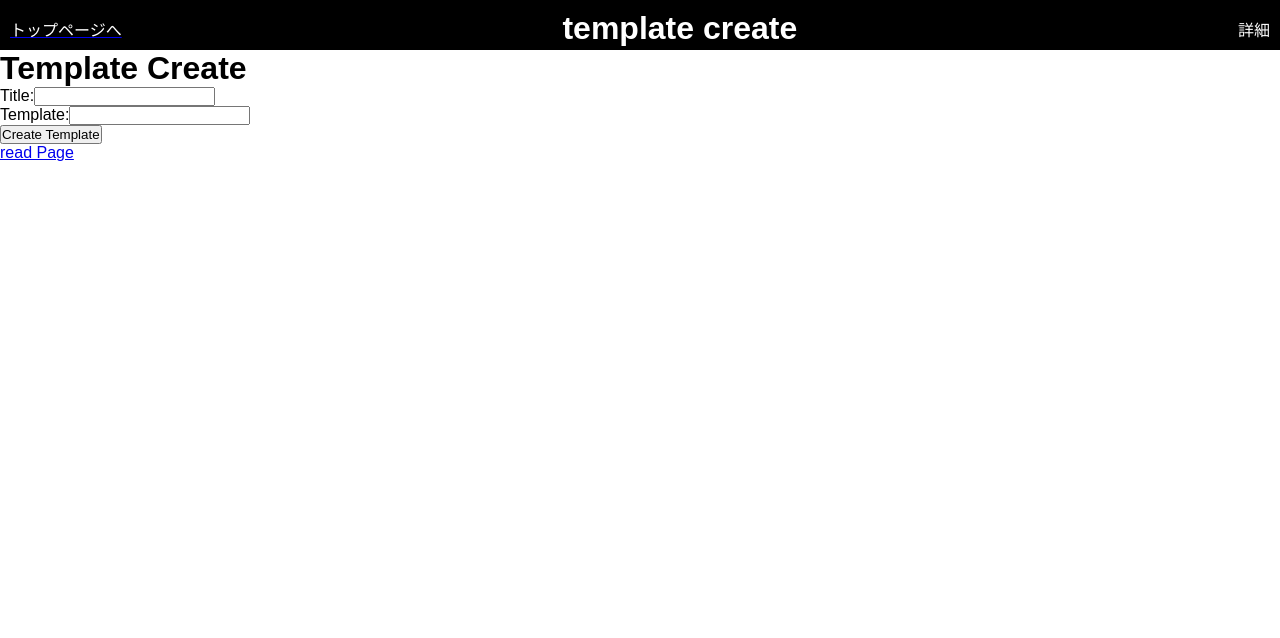
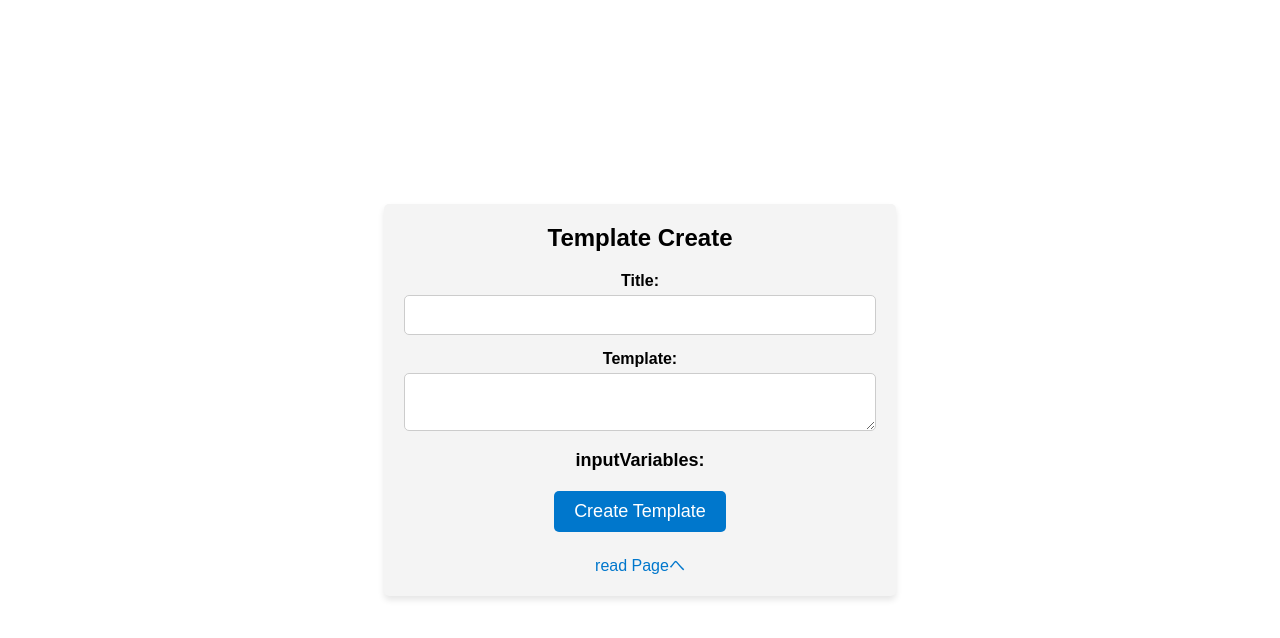
Before and after one commit to toramine/gpt_application, a Next.js app: page /templates/create in a window 1280 px wide. Shown: the top 638 px of the page. Built offline with nearby package versions, Linux system fonts and the light colour scheme.

Commit message:
createページとeditページにcssを適応した

```diff
--- a/pages/templates/create.js
+++ b/pages/templates/create.js
@@ -2,7 +2,7 @@ import axios from "axios";
 import Link from "next/link";
 import { useRouter } from "next/router";
 import { useState } from "react";
-import Topbar from "../../components/Topbar";
+import styles from "../../styles/templates/Create.module.css";
 
 const TemplateCreate = () => {
   const router = useRouter();
@@ -29,12 +29,6 @@ const TemplateCreate = () => {
     }
   };
 
-  const handleRemoveInput = (index) => {
-    const newInputVariables = [...formData.inputVariables];
-    newInputVariables.splice(index, 1);
-    setFormData({ ...formData, inputVariables: newInputVariables });
-  };
-
   const handleSubmit = async () => {
     try {
       await axios.post("http://127.0.0.1:3060/api/template/create", formData);
@@ -47,52 +41,45 @@ const TemplateCreate = () => {
   };
 
   return (
-    <div>
-      <Topbar pageTitle="template create" />
-      <h1>Template Create</h1>
+    <div className={styles.content}>
+      <div className={styles.wrapper}>
+        <h1 className={styles.pageTitle}>Template Create</h1>
         <form>
-        <div>
-          <label>Title:</label>
+          <div className={styles.formGroup}>
+            <label className={styles.label}>Title:</label>
             <input
               type="text"
               name="title"
+              className={styles.input}
               value={formData.title}
               onChange={(e) => handleInputChange(e)}
             />
           </div>
-        <div>
-          <label>Template:</label>
-          <input
-            type="text"
+          <div className={styles.formGroup}>
+            <label className={styles.label}>Template:</label>
+            <textarea
               name="template"
+              className={styles.input}
               value={formData.template}
               onChange={(e) => handleInputChange(e)}
-          />
+            ></textarea>
           </div>
-        <div>
+          <div className={styles.inputVariables}>
+            <label className={styles.label}>inputVariables:</label>
             {formData.inputVariables.join(", ")}
-          {/* <label>Input Variables:</label>
-          {formData.inputVariables.map((input, index) => (
-            <div key={index}>
-              <input
-                type="text"
-                name="inputVariables"
-                value={input}
-                onChange={(e) => handleInputChange(e)}
-              />
-              <button type="button" onClick={() => handleRemoveInput(index)}>
-                Remove
-              </button>
           </div>
-          ))} */}
-        </div>
-        <button type="button" onClick={handleSubmit}>
+          <button
+            className={styles.button}
+            type="button"
+            onClick={handleSubmit}
+          >
             Create Template
           </button>
         </form>
         <Link href="/templates/read">
-        <p>read Page</p>
+          <p className={styles.link}>read Pageへ</p>
         </Link>
+      </div>
     </div>
   );
 };
--- /dev/null
+++ b/styles/templates/Create.module.css
@@ -0,0 +1,70 @@
+/* styles.module.css */
+
+.content {
+  width: 100%; /* ページ全体の幅 */
+  height: 100vh; /* ページ全体の高さ */
+  display: flex; /* Flexコンテナとして設定 */
+  flex-direction: column; /* 子要素を縦に並べる */
+  justify-content: center; /* 垂直方向の中央揃え */
+  align-items: center;
+}
+
+/* wrapperクラスは中央揃えを実現します */
+.wrapper {
+  background: #f4f4f4;
+  padding: 20px;
+  border-radius: 5px;
+  box-shadow: 0 4px 6px rgba(0, 0, 0, 0.1);
+  width: 40%; /* コンテンツの幅を画面の50%に設定 */
+  text-align: center; /* 子要素の中央揃え */
+}
+
+.pageTitle {
+  font-size: 24px;
+  margin-bottom: 20px;
+}
+
+.formGroup {
+  margin-bottom: 15px;
+}
+
+.label {
+  display: block;
+  font-weight: bold;
+  margin-bottom: 5px;
+}
+
+.input {
+  width: 100%;
+  padding: 10px;
+  border: 1px solid #ccc;
+  border-radius: 5px;
+  font-size: 16px;
+}
+
+.inputVariables {
+  font-size: 18px;
+  margin-bottom: 20px;
+}
+
+.button {
+  background-color: #0077cc;
+  color: #fff;
+  padding: 10px 20px;
+  border: none;
+  border-radius: 5px;
+  font-size: 18px;
+  cursor: pointer;
+}
+
+.button:hover {
+  background-color: #005599;
+}
+
+.link {
+  font-size: 16px;
+  margin-top: 20px;
+  display: inline-block;
+  text-decoration: none;
+  color: #0077cc;
+}
--- /dev/null
+++ b/styles/templates/Edit.module.css
@@ -0,0 +1,81 @@
+.content {
+  width: 100%; /* ページ全体の幅 */
+  height: 100vh; /* ページ全体の高さ */
+  display: flex; /* Flexコンテナとして設定 */
+  flex-direction: column; /* 子要素を縦に並べる */
+  justify-content: center; /* 垂直方向の中央揃え */
+  align-items: center;
+}
+
+/* wrapperクラスは中央揃えを実現します */
+.wrapper {
+  background: #f4f4f4;
+  padding: 20px;
+  border-radius: 5px;
+  box-shadow: 0 4px 6px rgba(0, 0, 0, 0.1);
+  width: 40%; /* コンテンツの幅を画面の50%に設定 */
+  text-align: center; /* 子要素の中央揃え */
+}
+
+.createTitle {
+  font-size: 24px;
+  margin-bottom: 20px;
+}
+
+.inputField,
+.textareaField {
+  width: 100%;
+  padding: 10px;
+  margin: 10px 0;
+  border: 1px solid #ccc;
+  border-radius: 3px;
+}
+
+.inputField::placeholder,
+.textareaField::placeholder {
+  font-style: italic;
+}
+
+.inputContainer {
+  display: flex;
+  flex-direction: column;
+}
+
+.inputField {
+  height: 40px;
+}
+
+.textareaField {
+  height: 120px;
+}
+
+.button {
+  background: #007bff;
+  color: #fff;
+  border: none;
+  border-radius: 3px;
+  padding: 10px 20px;
+  cursor: pointer;
+  margin-top: 30px;
+}
+
+.button:hover {
+  background: #0056b3;
+}
+
+.readLink {
+  text-align: center;
+  margin-top: 20px;
+  text-decoration: none;
+  color: #007bff;
+}
+
+.readLink:hover {
+  text-decoration: underline;
+}
+
+.label {
+  display: block;
+  font-weight: bold;
+  margin-bottom: 5px;
+}
```
Also changed, not shown: pages/templates/edit/[id].js (+19 -17 lines). Lines whose indentation alone changed are shown as unchanged.
